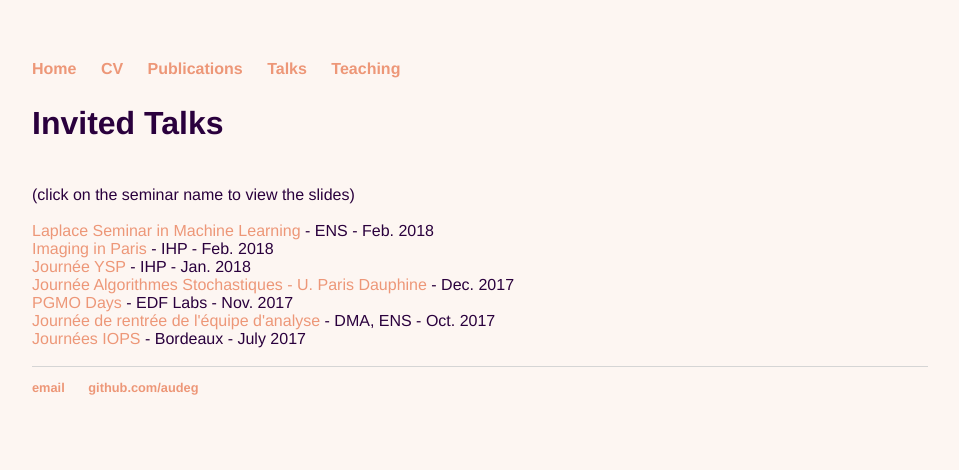
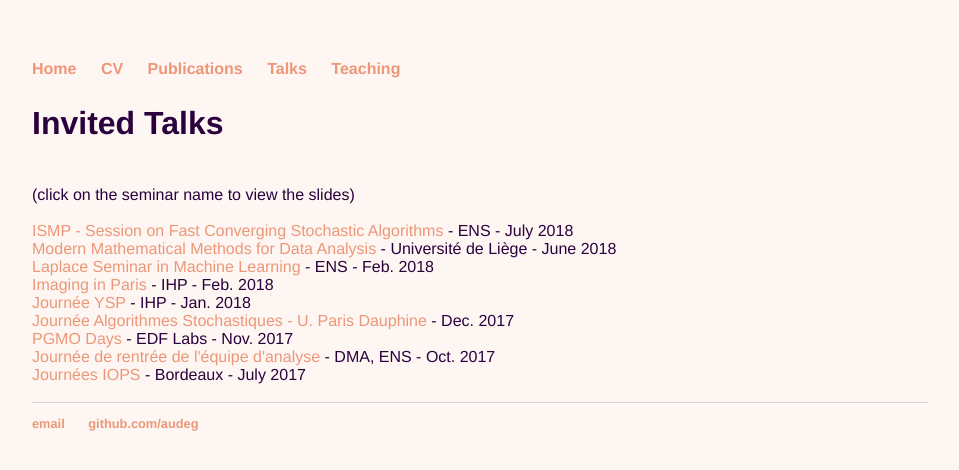
Before and after one commit to audeg/audeg.github.io, a Jekyll site: the page built from talks/index.html, in a window 1280 px wide. Shown: the top 470 px of the page, without its empty margins (160-1119 px from the left). Built offline with Jekyll 4.4.1, drawn with Linux system fonts in a browser that asks for light colours.

Commit message:
new talks

```diff
--- a/talks/index.html
+++ b/talks/index.html
@@ -7,6 +7,8 @@ title: Teaching
 <br/>(click on the seminar name to view the slides)<br/>
 <br/>
 
+<a href="talkISMPBordeaux.pdf"> ISMP - Session on Fast Converging Stochastic Algorithms </a> - ENS - July 2018 <br/>
+<a href="talkLiege.pdf"> Modern Mathematical Methods for Data Analysis </a> - Université de Liège - June 2018 <br/>
 <a href="talkLaplace.pdf"> Laplace Seminar in Machine Learning </a> - ENS - Feb. 2018 <br/>
 <a href="tutoOT.pdf"> Imaging in Paris </a> - IHP - Feb. 2018 <br/>
 <a href="talkYSP.pdf"> Journée YSP </a> - IHP - Jan. 2018 <br/>
```
